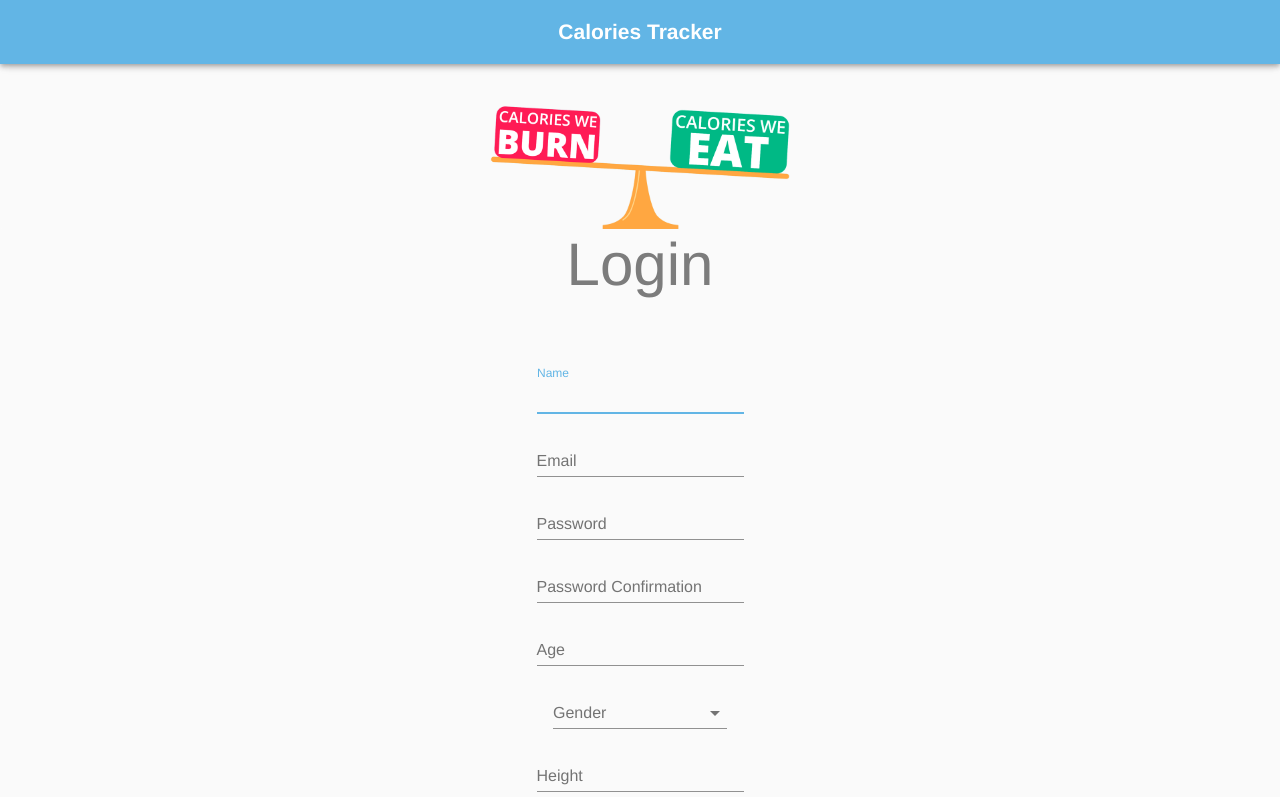
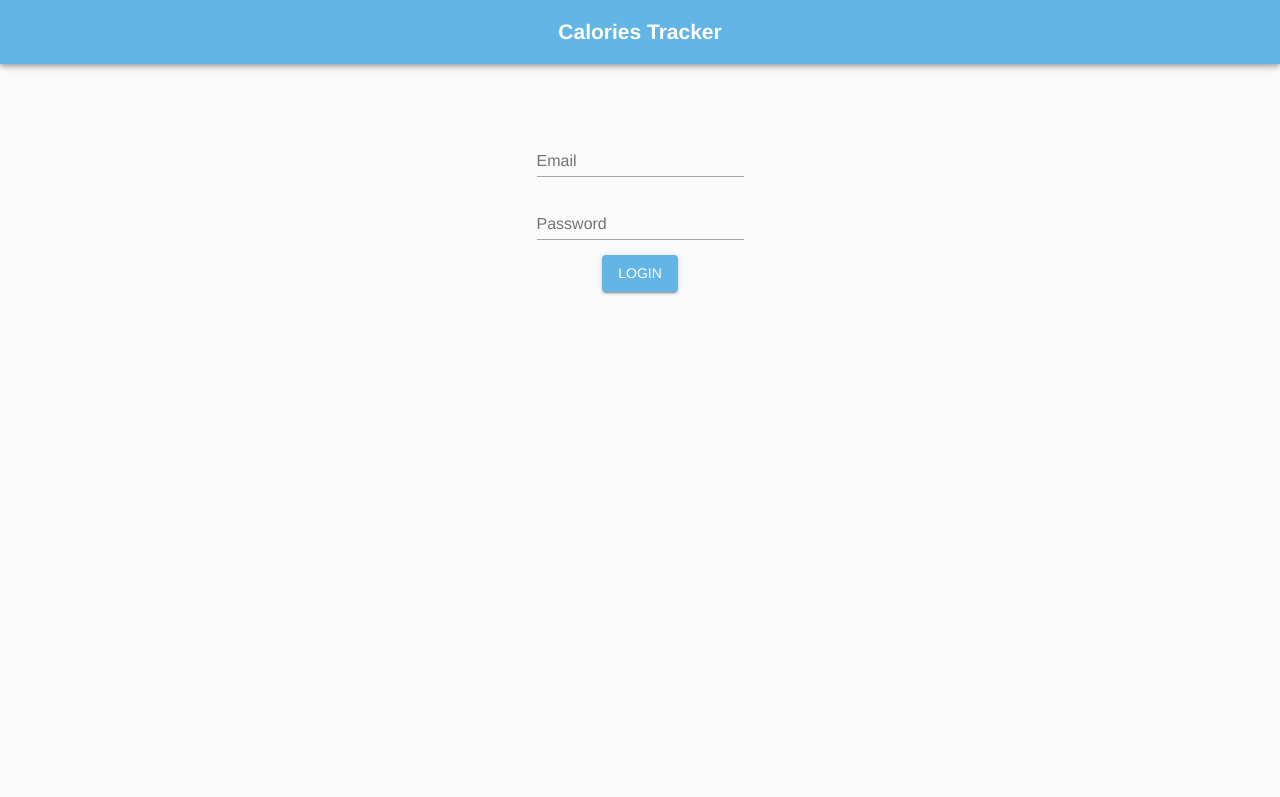
Before and after one commit to martinnajjar12/calories-frontend, a React (Create React App) app: page / in a window 1280 px wide. Shown: the top 797 px of the page. Built offline with nearby package versions, Linux system fonts and the light colour scheme.

Commit message:
Create a login page and a registration form

```diff
--- a/package.json
+++ b/package.json
@@ -8,6 +8,7 @@
     "@testing-library/jest-dom": "^5.11.9",
     "@testing-library/react": "^11.2.5",
     "@testing-library/user-event": "^12.8.3",
+    "axios": "^0.21.1",
     "prop-types": "^15.7.2",
     "react": "^17.0.1",
     "react-dom": "^17.0.1",
@@ -15,7 +16,7 @@
     "web-vitals": "^1.1.1"
   },
   "scripts": {
-    "start": "react-scripts start",
+    "start": "set PORT=8000 && react-scripts start",
     "build": "react-scripts build",
     "test": "react-scripts test",
     "eject": "react-scripts eject"
--- a/src/App.js
+++ b/src/App.js
@@ -3,11 +3,12 @@ import {
   CssBaseline,
   ThemeProvider,
 } from '@material-ui/core';
+import { useState } from 'react';
 import Header from './components/Header';
+// import RegistrationPage from './components/RegistrationPage';
+import NavigationBar from './components/NavigationBar';
 import LoginPage from './components/LoginPage';
-import NavigationBar from './components/NavigationBar';
 
-const loggedIn = false;
 const theme = createMuiTheme({
   palette: {
     primary: {
@@ -34,6 +35,7 @@ const theme = createMuiTheme({
 });
 
 const App = () => {
+  const [loggedIn, setLoggedIn] = useState(false);
   if (loggedIn) {
     return (
       <ThemeProvider theme={theme}>
@@ -47,7 +49,7 @@ const App = () => {
     <ThemeProvider theme={theme}>
       <CssBaseline />
       <Header title="Calories Tracker" />
-      <LoginPage />
+      <LoginPage setLoggedIn={setLoggedIn} />
     </ThemeProvider>
   );
 };
--- a/src/components/LoginPage.js
+++ b/src/components/LoginPage.js
@@ -1,43 +1,78 @@
 import {
-  Card,
-  CardMedia,
-  makeStyles,
+  Button,
+  FormControl,
+  Input,
+  InputLabel,
 } from '@material-ui/core';
-import React from 'react';
-import FormTitle from './FormTitle';
-import UserForm from './UserForm';
+import axios from 'axios';
+import React, { useState } from 'react';
+import PropTypes from 'prop-types';
+import commonStyles from '../utils/commonStyles';
 
-const useStyles = makeStyles({
-  root: {
-    boxShadow: 'none',
-    marginTop: 40,
-    backgroundColor: '#fafafa',
-  },
-  cardHeight: {
-    backgroundPosition: 'center',
-    backgroundSize: 'cover',
-    height: 0,
-    maxWidth: 300,
-    paddingBottom: 125,
-    margin: '0 auto',
-  },
-});
+const defaultState = {
+  email: '',
+  password: '',
+};
 
-const LoginPage = () => {
-  const classes = useStyles();
+const LoginPage = ({ setLoggedIn }) => {
+  const [state, setState] = useState(defaultState);
+  const commonClasses = commonStyles();
+
+  const handleChange = e => {
+    setState({
+      ...state,
+      [e.target.name]: e.target.value,
+    });
+  };
+
+  const handleSubmit = info => {
+    axios.post('http://localhost:3000/auth/sign_in', info)
+      .then(res => {
+        setLoggedIn(true);
+        console.log(res.headers);
+      });
+  };
 
   return (
-    <>
-      <Card className={classes.root}>
-        <CardMedia
-          className={classes.cardHeight}
-          image="calories.png"
+    <form className={`${commonClasses.centerVertically} ${commonClasses.topMargin50} ${commonClasses.bottomMargin50}`}>
+      <FormControl className={commonClasses.topMargin15}>
+        <InputLabel htmlFor="email">Email</InputLabel>
+        <Input
+          className={commonClasses.darkText}
+          value={state.email}
+          name="email"
+          onChange={e => handleChange(e)}
+          id="email"
+          type="email"
+          required
         />
-      </Card>
-      <FormTitle />
-      <UserForm />
-    </>
+      </FormControl>
+      <FormControl className={commonClasses.topMargin15}>
+        <InputLabel htmlFor="password">Password</InputLabel>
+        <Input
+          className={commonClasses.darkText}
+          value={state.password}
+          name="password"
+          onChange={e => handleChange(e)}
+          id="password"
+          type="password"
+          required
+        />
+      </FormControl>
+      <Button
+        onClick={() => handleSubmit(state)}
+        className={`${commonClasses.topMargin15} ${commonClasses.whiteText}`}
+        variant="contained"
+        color="primary"
+      >
+        LOGIN
+      </Button>
+    </form>
   );
 };
 
+LoginPage.propTypes = {
+  setLoggedIn: PropTypes.func.isRequired,
+};
+
 export default LoginPage;
--- /dev/null
+++ b/src/components/RegistrationPage.js
@@ -0,0 +1,77 @@
+import {
+  Card,
+  CardMedia,
+  makeStyles,
+} from '@material-ui/core';
+import React, { useState } from 'react';
+import PropTypes from 'prop-types';
+import axios from 'axios';
+import FormTitle from './FormTitle';
+import UserForm from './UserForm';
+
+const defaultState = {
+  name: '',
+  email: '',
+  password: '',
+  passwordConfirmation: '',
+  age: 0,
+  gender: '',
+  height: 0,
+  weight: 0,
+  activity: '',
+};
+
+const useStyles = makeStyles({
+  root: {
+    boxShadow: 'none',
+    marginTop: 40,
+    backgroundColor: '#fafafa',
+  },
+  cardHeight: {
+    backgroundPosition: 'center',
+    backgroundSize: 'cover',
+    height: 0,
+    maxWidth: 300,
+    paddingBottom: 125,
+    margin: '0 auto',
+  },
+});
+
+const LoginPage = ({ setLoggedIn }) => {
+  const classes = useStyles();
+  const [state, setState] = useState(defaultState);
+
+  const handleChange = e => setState({
+    ...state,
+    [e.target.name]: e.target.value,
+  });
+
+  const handleSubmit = info => {
+    axios.post('http://localhost:3000/auth', info)
+      .then(response => {
+        if (response.status === 200) {
+          setLoggedIn(true);
+          setState(defaultState);
+        }
+      });
+  };
+
+  return (
+    <>
+      <Card className={classes.root}>
+        <CardMedia
+          className={classes.cardHeight}
+          image="calories.png"
+        />
+      </Card>
+      <FormTitle />
+      <UserForm handleChange={handleChange} handleSubmit={handleSubmit} state={state} />
+    </>
+  );
+};
+
+LoginPage.propTypes = {
+  setLoggedIn: PropTypes.func.isRequired,
+};
+
+export default LoginPage;
--- a/src/components/UserForm.js
+++ b/src/components/UserForm.js
@@ -1,4 +1,5 @@
 import {
+  Button,
   FormControl,
   FormHelperText,
   Input,
@@ -6,25 +7,34 @@ import {
   MenuItem,
   Select,
 } from '@material-ui/core';
+import PropTypes from 'prop-types';
 import React from 'react';
 import commonStyles from '../utils/commonStyles';
 
-const UserForm = () => {
+const UserForm = ({ state, handleChange, handleSubmit }) => {
   const commonClasses = commonStyles();
+
   return (
     <form className={`${commonClasses.centerVertically} ${commonClasses.topMargin50} ${commonClasses.bottomMargin50}`}>
       <FormControl className={commonClasses.topMargin15}>
         <InputLabel htmlFor="name">Name</InputLabel>
         <Input
+          className={commonClasses.darkText}
+          value={state.name}
+          name="name"
+          onChange={e => handleChange(e)}
           id="name"
           type="text"
-          autoFocus
           required
         />
       </FormControl>
       <FormControl className={commonClasses.topMargin15}>
         <InputLabel htmlFor="email">Email</InputLabel>
         <Input
+          className={commonClasses.darkText}
+          value={state.email}
+          name="email"
+          onChange={e => handleChange(e)}
           id="email"
           type="email"
           required
@@ -33,6 +43,10 @@ const UserForm = () => {
       <FormControl className={commonClasses.topMargin15}>
         <InputLabel htmlFor="password">Password</InputLabel>
         <Input
+          className={commonClasses.darkText}
+          value={state.password}
+          name="password"
+          onChange={e => handleChange(e)}
           id="password"
           type="password"
           required
@@ -41,6 +55,10 @@ const UserForm = () => {
       <FormControl className={commonClasses.topMargin15}>
         <InputLabel htmlFor="passwordConfirmation">Password Confirmation</InputLabel>
         <Input
+          className={commonClasses.darkText}
+          value={state.passwordConfimation}
+          name="passwordConfirmation"
+          onChange={e => handleChange(e)}
           id="passwordConfirmation"
           type="password"
           required
@@ -49,16 +67,24 @@ const UserForm = () => {
       <FormControl className={commonClasses.topMargin15}>
         <InputLabel htmlFor="age">Age</InputLabel>
         <Input
+          className={commonClasses.darkText}
+          value={state.age}
+          name="age"
+          onChange={e => handleChange(e)}
           id="age"
           type="number"
+          inputProps={{ min: 1 }}
           required
         />
       </FormControl>
       <FormControl className={`${commonClasses.topMargin15} ${commonClasses.formControlWidth}`}>
         <InputLabel htmlFor="gender">Gender</InputLabel>
         <Select
+          className={commonClasses.darkText}
+          onChange={e => handleChange(e)}
           labelId="gender"
-          value=""
+          value={state.gender}
+          name="gender"
           required
         >
           <MenuItem className={commonClasses.darkText} value="male">Male</MenuItem>
@@ -68,6 +94,11 @@ const UserForm = () => {
       <FormControl className={commonClasses.topMargin15}>
         <InputLabel htmlFor="height">Height</InputLabel>
         <Input
+          className={commonClasses.darkText}
+          value={state.height}
+          name="height"
+          inputProps={{ min: 40 }}
+          onChange={e => handleChange(e)}
           id="height"
           type="number"
           required
@@ -78,6 +109,11 @@ const UserForm = () => {
       <FormControl className={commonClasses.topMargin15}>
         <InputLabel htmlFor="weight">Weight</InputLabel>
         <Input
+          inputProps={{ min: 35 }}
+          className={commonClasses.darkText}
+          value={state.weight}
+          name="weight"
+          onChange={e => handleChange(e)}
           id="weight"
           type="number"
           required
@@ -88,8 +124,11 @@ const UserForm = () => {
       <FormControl className={`${commonClasses.topMargin15} ${commonClasses.formControlWidth}`}>
         <InputLabel htmlFor="activity">Activity</InputLabel>
         <Select
+          className={commonClasses.darkText}
+          onChange={e => handleChange(e)}
           labelId="activity"
-          value=""
+          value={state.activity}
+          name="activity"
           required
         >
           <MenuItem className={commonClasses.darkText} value="sedentary">Sedentary: little or no excercise</MenuItem>
@@ -97,8 +136,23 @@ const UserForm = () => {
           <MenuItem className={commonClasses.darkText} value="active">Active: daily excercise</MenuItem>
         </Select>
       </FormControl>
+      <Button
+        onClick={() => handleSubmit(state)}
+        className={`${commonClasses.topMargin15} ${commonClasses.whiteText}`}
+        variant="contained"
+        color="primary"
+      >
+        CREATE ACCOUNT
+      </Button>
     </form>
   );
 };
 
+UserForm.propTypes = {
+  // eslint-disable-next-line react/forbid-prop-types
+  state: PropTypes.object.isRequired,
+  handleSubmit: PropTypes.func.isRequired,
+  handleChange: PropTypes.func.isRequired,
+};
+
 export default UserForm;
--- a/src/utils/commonStyles.js
+++ b/src/utils/commonStyles.js
@@ -33,6 +33,9 @@ const commonStyles = makeStyles({
   formControlWidth: {
     minWidth: 174,
   },
+  whiteText: {
+    color: '#fff',
+  },
 });
 
 export default commonStyles;
```
Also changed, not shown: 1 other file (tests, documents, lock files or other folders).
